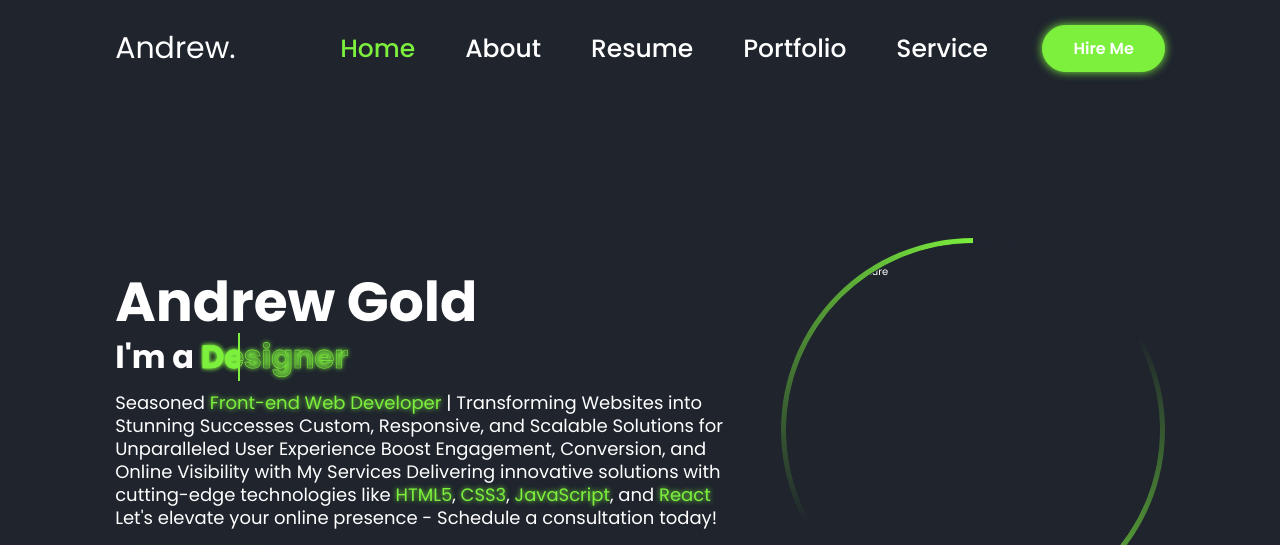
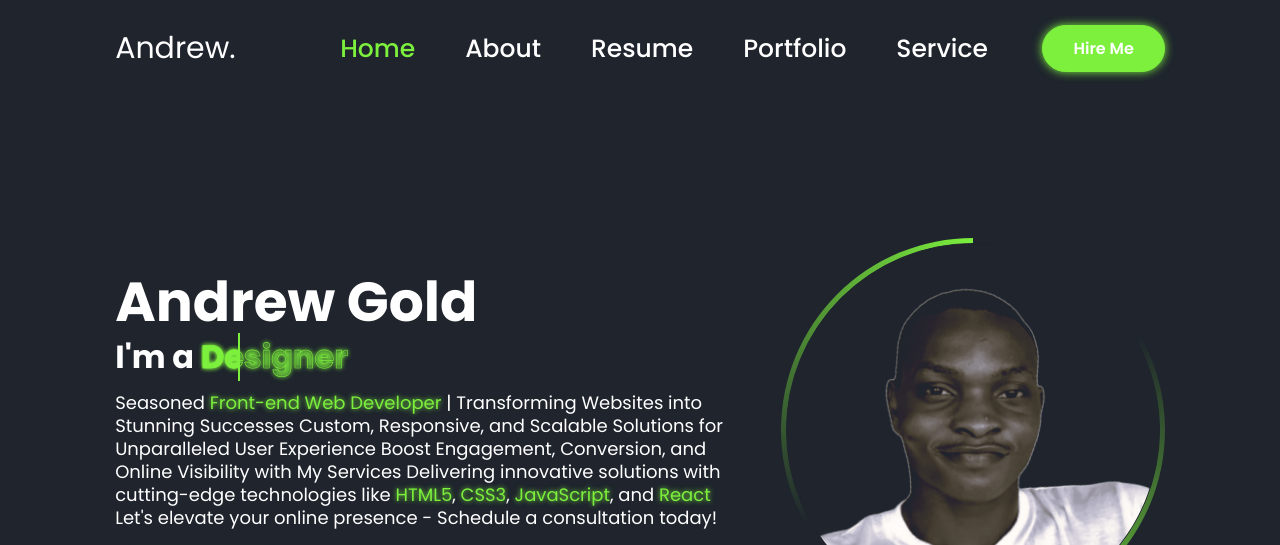
Before and after one commit to andrewgold1105/Andrewgold-Portfolio, a plain HTML site: page index.html in a window 1280 px wide. Shown: the top 545 px of the page. Drawn offline with nearby package versions, Linux system fonts and the light colour scheme.

Commit message:
Updated image source name

```diff
--- a/index.html
+++ b/index.html
@@ -57,7 +57,7 @@
         <div class="home-img">
             <div class="img-box">
                 <div class="img-item">
-                    <img src="/images/AndrewGoldblack-and-white.png" alt="andrew picture">
+                    <img src="./images/andrewgold-img.png" alt="andrew picture">
                 </div>
             </div>
         </div>
```
